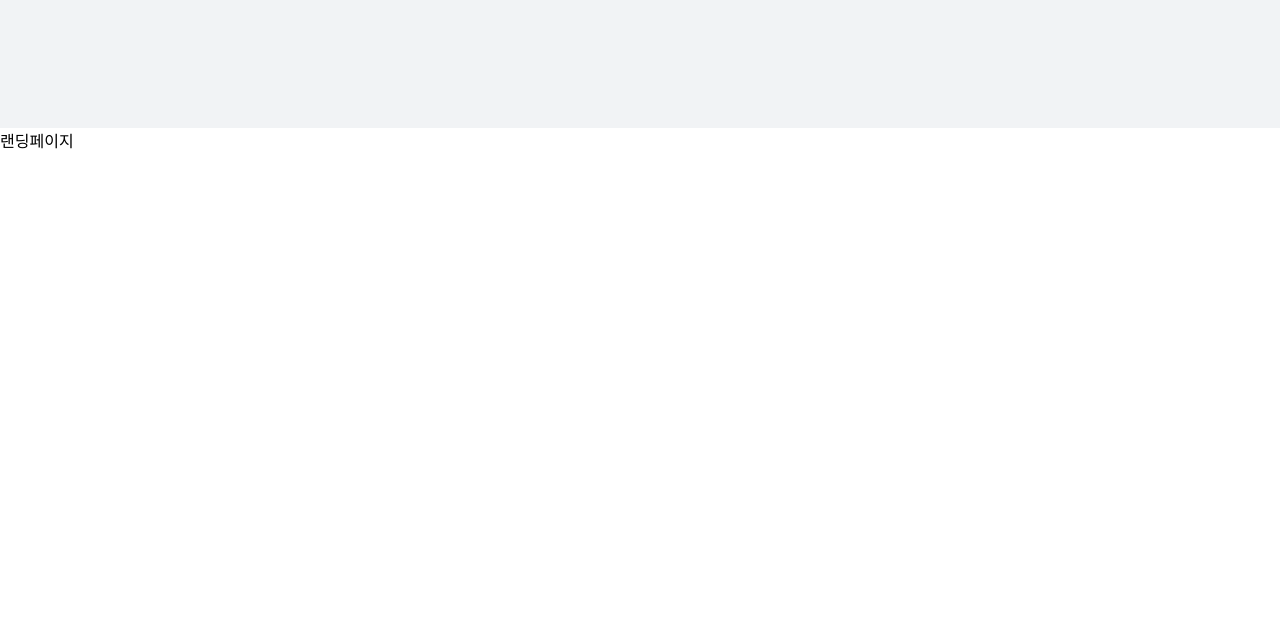
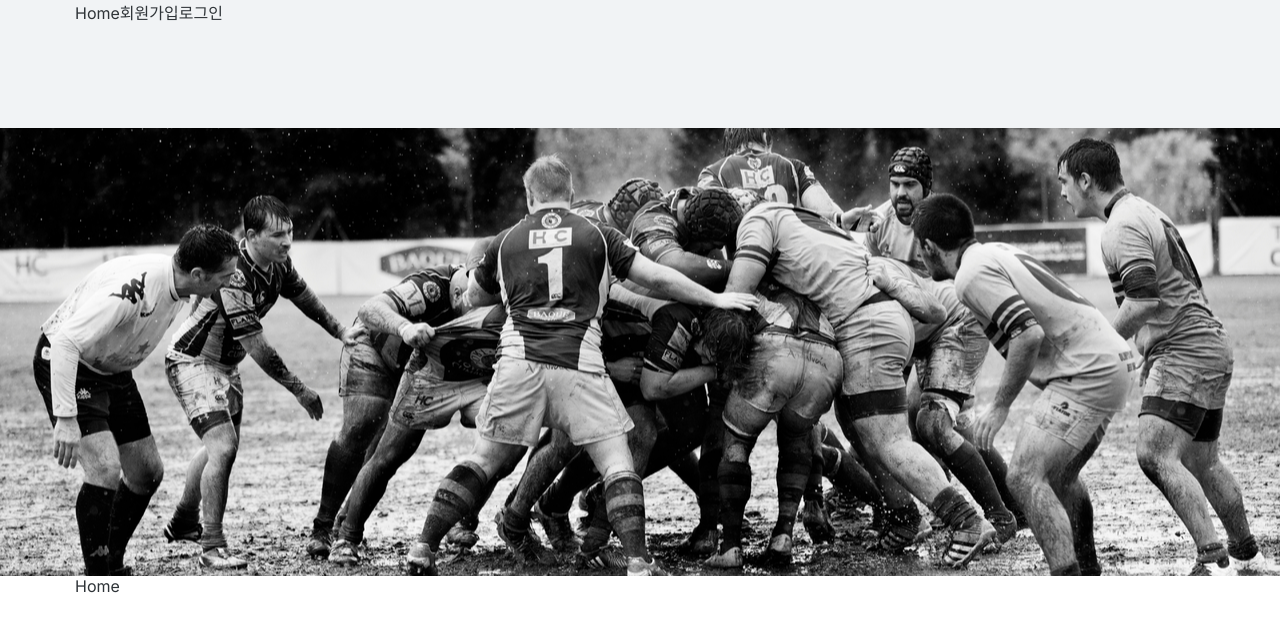
Before and after one commit to KimByeongHwa/sportwon, a Next.js app: page / in a window 1280 px wide. Shown: the top 632 px of the page. Built offline with nearby package versions, Linux system fonts and the light colour scheme.

Commit message:
Feat: 헤더, 배너 제작 중

```diff
--- /dev/null
+++ b/app/Banner.tsx
@@ -0,0 +1,15 @@
+import React from 'react'
+import styled from 'styled-components'
+
+function Banner() {
+  return <Wrapper />
+}
+
+const Wrapper = styled.div`
+  width: 100%;
+  height: 28rem;
+  background-image: url('banner.jpg');
+  background-position: center;
+`
+
+export default Banner
--- /dev/null
+++ b/app/Header.tsx
@@ -0,0 +1,24 @@
+import React from 'react'
+import Inner from '@/styles/Inner'
+import styled from 'styled-components'
+import Link from 'next/link'
+
+function Header() {
+  return (
+    <Container>
+      <Inner>
+        <Link href="/">Home</Link>
+        <Link href="/signup">회원가입</Link>
+        <Link href="/login">로그인</Link>
+      </Inner>
+    </Container>
+  )
+}
+
+const Container = styled.div`
+  width: 100%;
+  height: 8rem;
+  background-color: #f1f3f5;
+`
+
+export default Header
--- a/app/globals.css
+++ b/app/globals.css
@@ -1,3 +1,9 @@
 body {
   margin: 0;
+  color: #2f3438;
 }
+
+a {
+  text-decoration: none;
+  color: #2f3438;
+}
--- a/app/layout.tsx
+++ b/app/layout.tsx
@@ -2,7 +2,7 @@
 
 import './globals.css'
 import { Inter } from 'next/font/google'
-import styled from 'styled-components'
+import Header from './Header'
 
 const inter = Inter({ subsets: ['latin'] })
 
@@ -20,8 +20,3 @@ export default function RootLayout({
     </html>
   )
 }
-
-const Header = styled.div`
-  background-color: #f1f3f5;
-  height: 8rem;
-`
--- a/app/page.tsx
+++ b/app/page.tsx
@@ -1,3 +1,21 @@
-export default function Home() {
-  return <div>랜딩페이지</div>
+'use client'
+
+import React from 'react'
+import styled from 'styled-components'
+import Inner from '@/styles/Inner'
+import Banner from './Banner'
+
+function Home() {
+  return (
+    <Container>
+      <Banner />
+      <Inner>Home</Inner>
+    </Container>
+  )
 }
+
+const Container = styled.div`
+  width: 100%;
+`
+
+export default Home
--- /dev/null
+++ b/styles/Inner.tsx
@@ -0,0 +1,18 @@
+import React, { ReactNode } from 'react'
+import styled from 'styled-components'
+
+interface Props {
+  children: ReactNode
+}
+
+function Inner({ children }: Props) {
+  return <Container>{children}</Container>
+}
+
+const Container = styled.div`
+  width: 1130px;
+  margin: 0 auto;
+  height: 100%;
+`
+
+export default Inner
```
Also changed, not shown: app/login/page.tsx (+7 -2 lines), app/signup/page.tsx (+7 -2 lines), public/banner.jpg (added), 1 other file (tests, documents, lock files or other folders).
